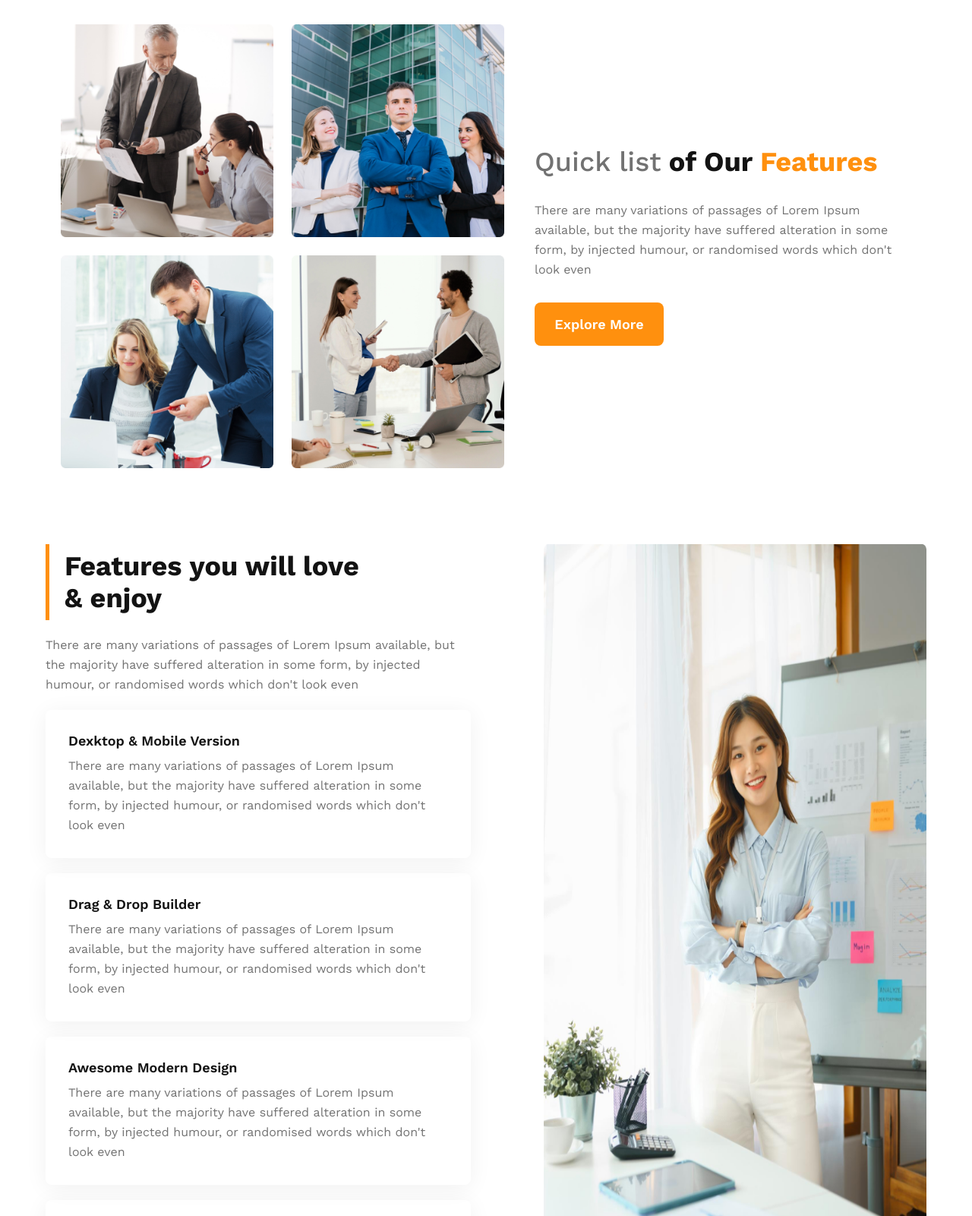
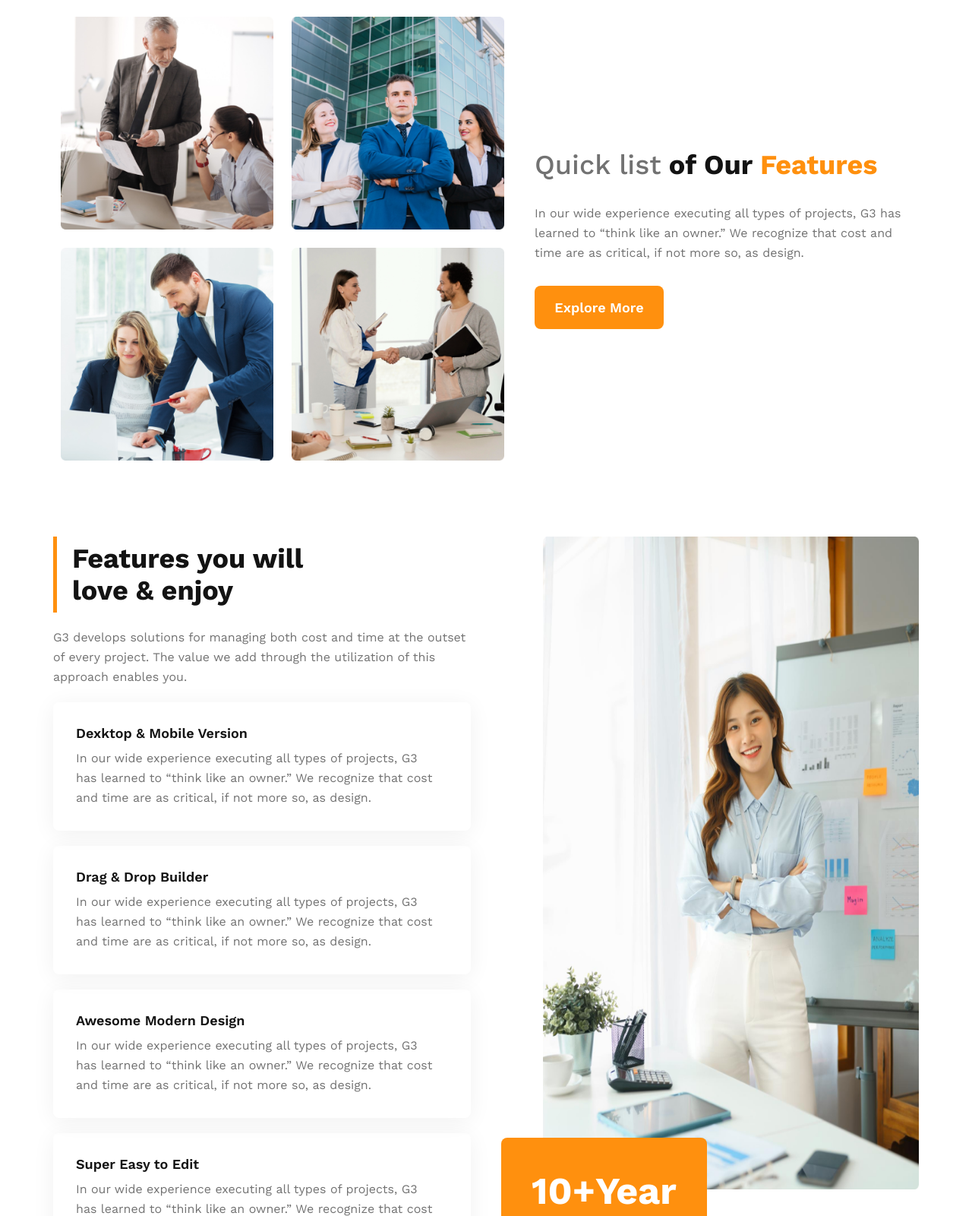
Before and after one commit to Hasnathasan/Assignment-2, a plain HTML site: page index.html in a window 1280 px wide. Shown: the part 1200-2800 px from the top of the page at 76% size. Drawn offline with nearby package versions, Linux system fonts and the light colour scheme.

Commit message:
Assignment-2 Done

```diff
--- a/index.html
+++ b/index.html
@@ -25,9 +25,9 @@
             <div class="intro">
                 <div class="intro-txt">
                     <h1 class="primary-h1">Brand New <br> Group of Architects</h1>
-                    <p class="primary-p">There are many variations of passages of Lorem Ipsum available,
-                        but the majority have suffered alteration in some form,
-                         by injected humour, or randomised words which don't look even
+                    <p class="primary-p">G3 provides high quality architectural and interior design solutions to corporations,
+                        institutions, developers, and property owners. We work with our clients to translate their
+                        needs and vision into exceptional solutions.
                     </p>
                     <button class="primary-h4 primary-btn" type="button">Explore More</button>
                 </div>
@@ -67,10 +67,8 @@
 
                 <div class="quick-txt-content">
                     <h2 class="primary-h2"><span class="sp1">Quick list</span> of Our <span class="sp2">Features</span></h2>
-                    <p class="primary-p">There are many variations of passages of Lorem
-                       Ipsum available, but the majority have suffered
-                       alteration in some form, by injected humour,
-                       or randomised words which don't look even
+                    <p class="primary-p">In our wide experience executing all types of projects, G3 has learned to “think like an owner.”
+                        We recognize that cost and time are as critical, if not more so, as design.
                     </p>
                     <button class="primary-h4 primary-btn" type="button">Explore More</button>
                 </div>
@@ -87,37 +85,32 @@
             <div class="feature-container">
                 <div class="feature-txt">
                     <h2 class="primary-h2">Features you will love & enjoy</h2>
-                    <p class="primary-p">There are many variations of passages of Lorem Ipsum available,
-                        but the majority have suffered alteration in some form, by injected humour,
-                        or randomised words which don't look even
+                    <p class="primary-p">G3 develops solutions for managing both cost and time at the outset of every project.
+                        The value we add through the utilization of this approach enables you.
                     </p>
                     <div class="features-container">
                         <div class="feature">
                             <h4 class="primary-h4">Dexktop & Mobile Version</h4>
-                            <p class="primary-p">There are many variations of passages of Lorem Ipsum available,
-                                but the majority have suffered alteration in some form, by injected humour,
-                                or randomised words which don't look even
+                            <p class="primary-p">In our wide experience executing all types of projects, G3 has learned to
+                                “think like an owner.” We recognize that cost and time are as critical, if not more so, as design.
                             </p>
                         </div>
                         <div class="feature">
                             <h4 class="primary-h4">Drag & Drop Builder</h4>
-                            <p class="primary-p">There are many variations of passages of Lorem Ipsum available,
-                                but the majority have suffered alteration in some form, by injected humour,
-                                or randomised words which don't look even
+                            <p class="primary-p">In our wide experience executing all types of projects, G3 has learned to
+                                “think like an owner.” We recognize that cost and time are as critical, if not more so, as design.
                             </p>
                         </div>
                         <div class="feature">
                             <h4 class="primary-h4">Awesome Modern Design</h4>
-                            <p class="primary-p">There are many variations of passages of Lorem Ipsum available,
-                                but the majority have suffered alteration in some form, by injected humour,
-                                or randomised words which don't look even
+                            <p class="primary-p">In our wide experience executing all types of projects, G3 has learned to
+                                “think like an owner.” We recognize that cost and time are as critical, if not more so, as design.
                             </p>
                         </div>
                         <div class="feature">
                             <h4 class="primary-h4">Super Easy to Edit</h4>
-                            <p class="primary-p">There are many variations of passages of Lorem Ipsum available,
-                                but the majority have suffered alteration in some form, by injected humour,
-                                or randomised words which don't look even
+                            <p class="primary-p">In our wide experience executing all types of projects, G3 has learned to
+                                “think like an owner.” We recognize that cost and time are as critical, if not more so, as design.
                             </p>
                         </div>
                     </div>
@@ -142,8 +135,8 @@
         <section class="fact-section">
             <div class="fact-intro">
                 <h2 class="primary-h2">Some Facts</h2>
-                <p class="primary-p">There are many variations of passages of Lorem Ipsum available,
-                    but the majority have suffered alteration.
+                <p class="primary-p">We recognize that cost and time are as critical, if not more so, as design.
+                    G3 develops solutions for managing both cost and time.
                 </p>
             </div>
             <div class="facts">
@@ -193,9 +186,8 @@
         <section class="sponsor-section">
             <div class="sponsor-txt">
                 <h2 class="primary-h2">Our Sponsors</h2>
-                <p class="primary-p">There are many variations of passages
-                    of Lorem Ipsum available, but the majority have
-                     suffered alteration.
+                <p class="primary-p">In our wide experience executing all types of projects, G3 has learned to
+                    “think like an owner.”
                 </p>
             </div>
             <div class="sponsors">
--- a/styles/style.css
+++ b/styles/style.css
@@ -59,7 +59,7 @@ header{
 .heading{
     max-width: 1160px;
     margin: 0 auto;
-    padding: 50px 0;
+    padding: 50px 10px;
 }
 .nav{
     display: flex;
@@ -167,7 +167,7 @@ header{
 
 /* Feature section styles */
 .feature-section{
-    padding: 100px 0;
+    padding: 100px 10px;
 }
 .feature-container{
     display: flex;
@@ -229,6 +229,9 @@ header{
 
 
 /* Fact section styles */
+.fact-section{
+    padding: 0 10px;
+}
 .fact-intro{
     max-width: 550px;
 }
@@ -277,6 +280,9 @@ header{
 .extra-section{
     text-align: center;
     padding: 100px 30px;
+    display: flex;
+    flex-direction: column;
+    align-items: center;
 }
 .interiors{
     display: grid;
@@ -376,6 +382,9 @@ header{
         grid-template-columns: repeat(1,1fr);
         justify-items: center;
     }
+    .feature-txt > h2{
+        padding: 8px 100px 8px 20px;
+    }
     .interiors{
         grid-template-columns: repeat(1,1fr);
         justify-items: center;
```
